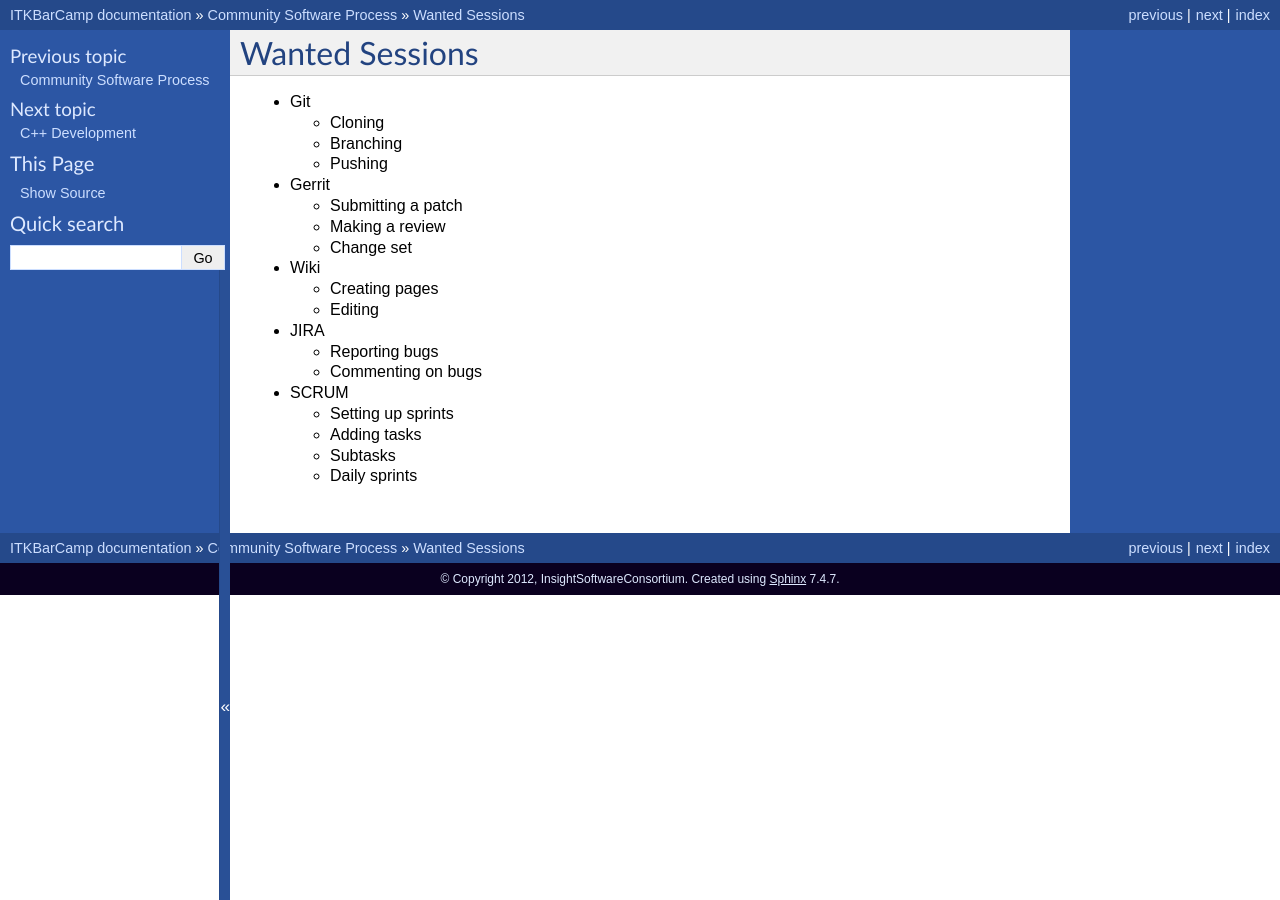
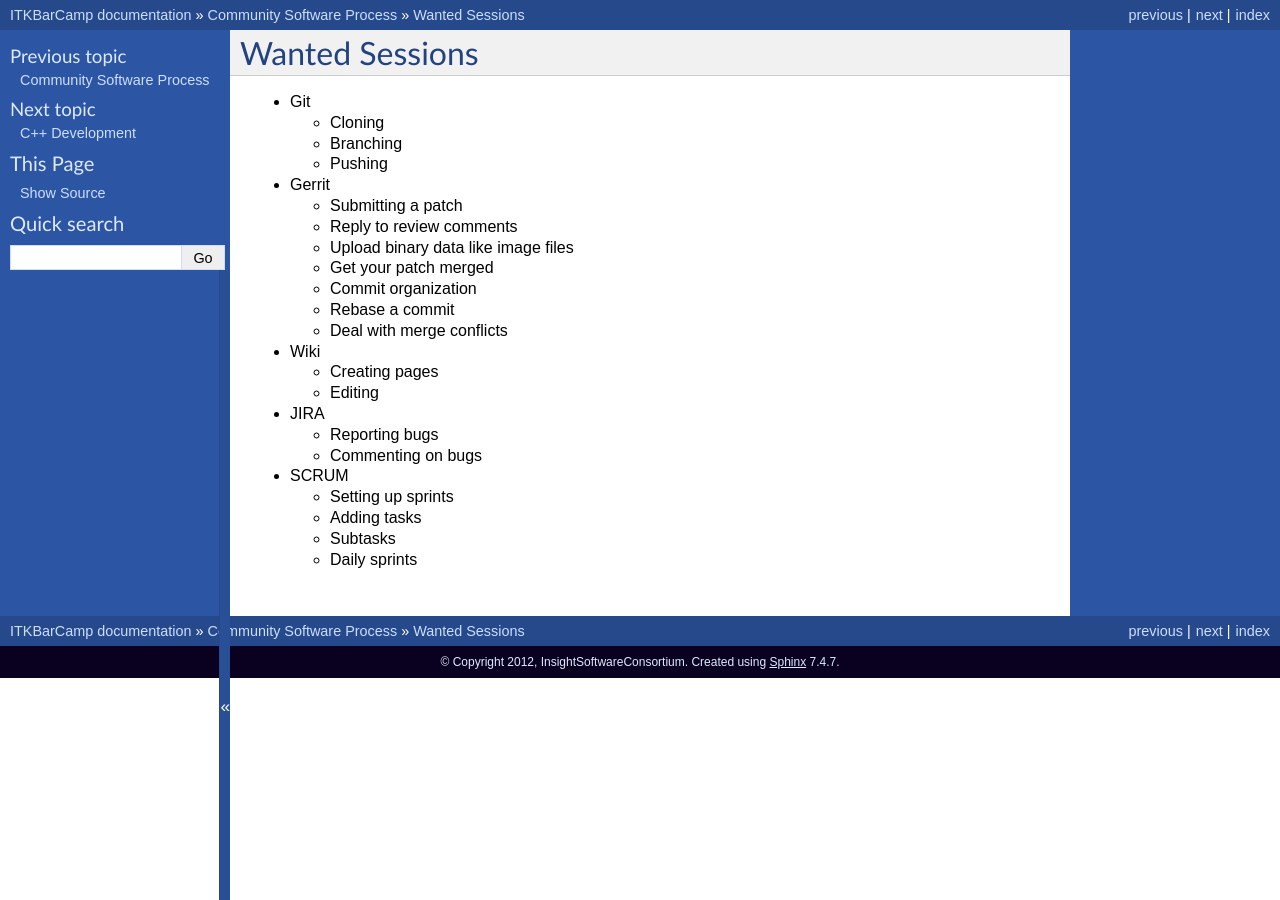
Before and after one commit to InsightSoftwareConsortium/ITKBarCamp, a Sphinx documentation site: the page built from doc/source/CommunitySoftwareProcess/Wanted.rst, in a window 1280 px wide. Built offline with Sphinx 7.4.7, drawn with Linux system fonts in a browser that asks for light colours; formulas are drawn with MathJax 3; pages that are not in the unit, such as notebooks, are missing from menus.

Commit message:
Update CommunitySoftwareProcess Wanted.

```diff
--- a/doc/source/CommunitySoftwareProcess/Wanted.rst
+++ b/doc/source/CommunitySoftwareProcess/Wanted.rst
@@ -10,8 +10,12 @@ Wanted Sessions
 * Gerrit
 
   * Submitting a patch
-  * Making a review
-  * Change set
+  * Reply to review comments
+  * Upload binary data like image files
+  * Get your patch merged
+  * Commit organization
+  * Rebase a commit
+  * Deal with merge conflicts
 
 * Wiki
 
```
